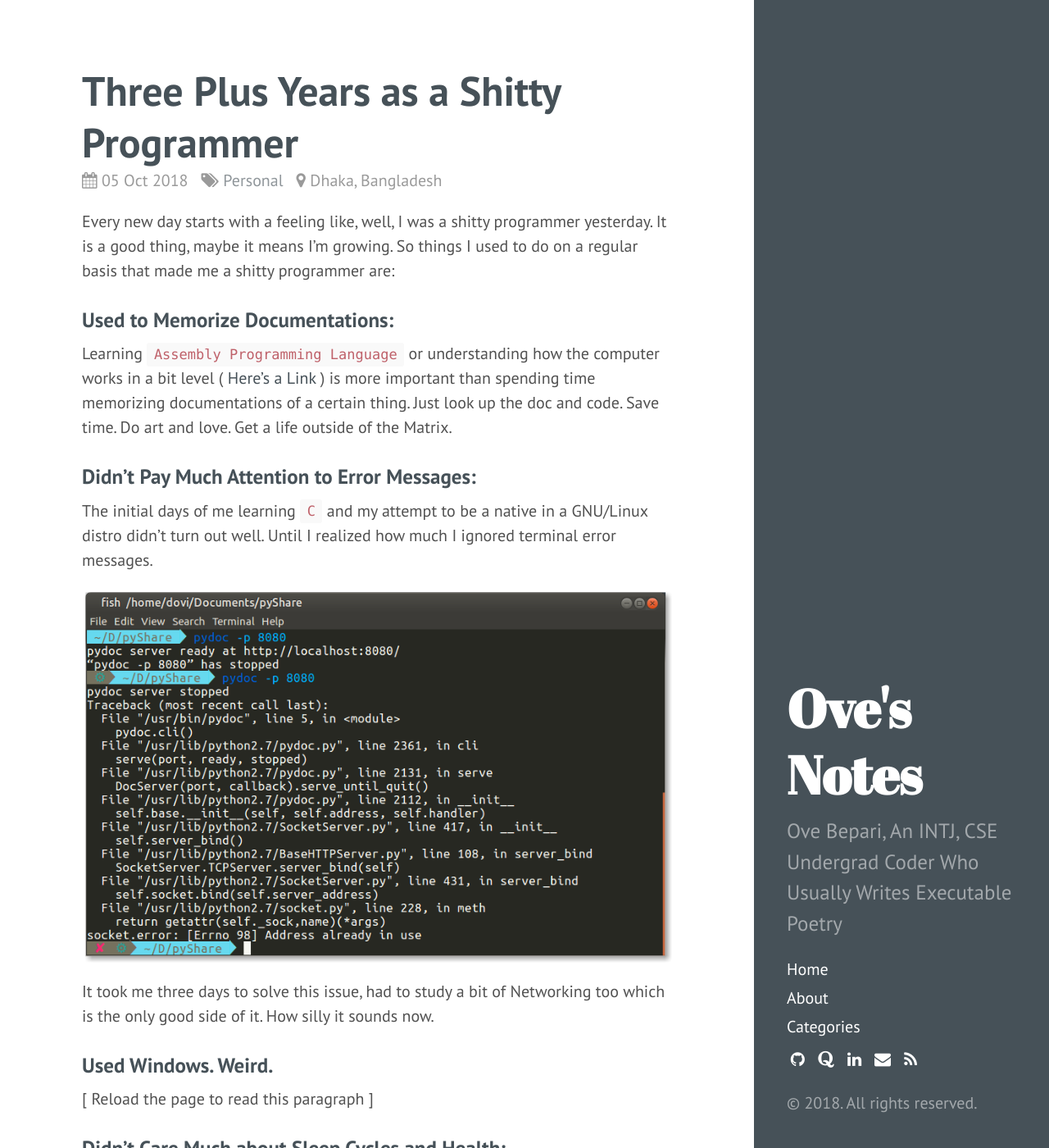
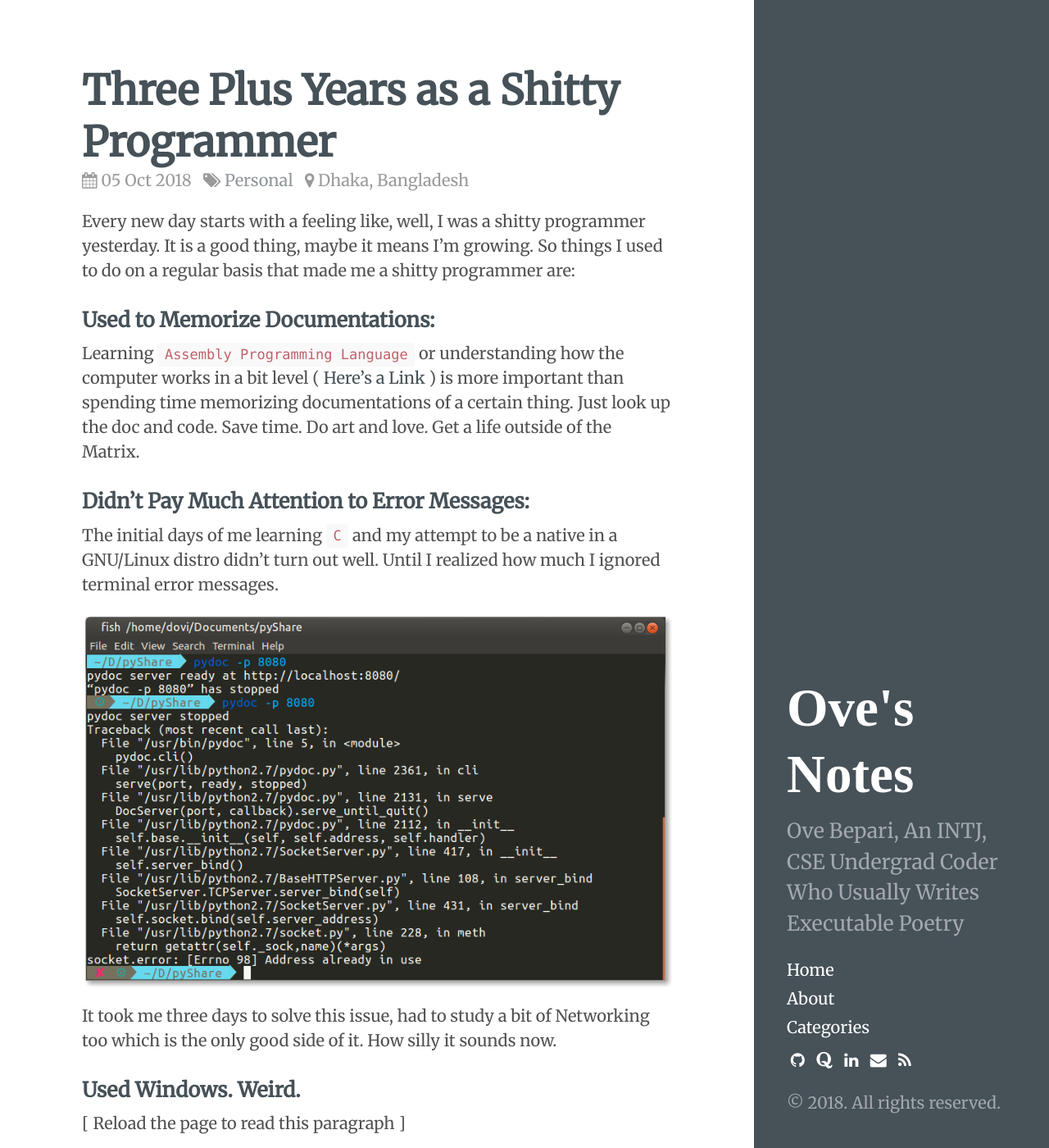
Before and after one commit to ovebepari/ovebepari.github.io, a Jekyll site: the page built from _posts/2018-10-05-Three-Plus-Years-as-a-Shitty-Programmer.md, in a window 1280 px wide and 1400 px high. Shown: the whole window at 82% size. Built offline with Jekyll 4.4.1, drawn with Linux system fonts in a browser that asks for light colours; comment, search, counter and statistics services are not loaded; some of the changed text lies outside the part shown.

Commit message:
font of goodread.com, added

```diff
--- a/_includes/head.html
+++ b/_includes/head.html
@@ -19,7 +19,7 @@
   <link rel="stylesheet" href="/public/css/syntax.css">
   <link rel="stylesheet" href="/public/css/hyde.css">
 
-  <link href="https://fonts.googleapis.com/css?family=Abril+Fatface|PT+Sans:400,400i,700" rel="stylesheet">
+  <link href="https://fonts.googleapis.com/css?family=Merriweather" rel="stylesheet">
 
   <link href="https://maxcdn.bootstrapcdn.com/font-awesome/4.7.0/css/font-awesome.min.css" rel="stylesheet" integrity="sha384-wvfXpqpZZVQGK6TAh5PVlGOfQNHSoD2xbE+QkPxCAFlNEevoEH3Sl0sibVcOQVnN" crossorigin="anonymous">
 
--- a/public/css/hyde.css
+++ b/public/css/hyde.css
@@ -32,7 +32,7 @@
  */
 
 html {
-  font-family: "PT Sans", Helvetica, Arial, sans-serif;
+  font-family: "Merriweather", serif, Arial, sans-serif;
 }
 @media (min-width: 48em) {
   html {
```
Also changed, not shown: _posts/2018-10-05-Three-Plus-Years-as-a-Shitty-Programmer.md (+1 -1 lines).
